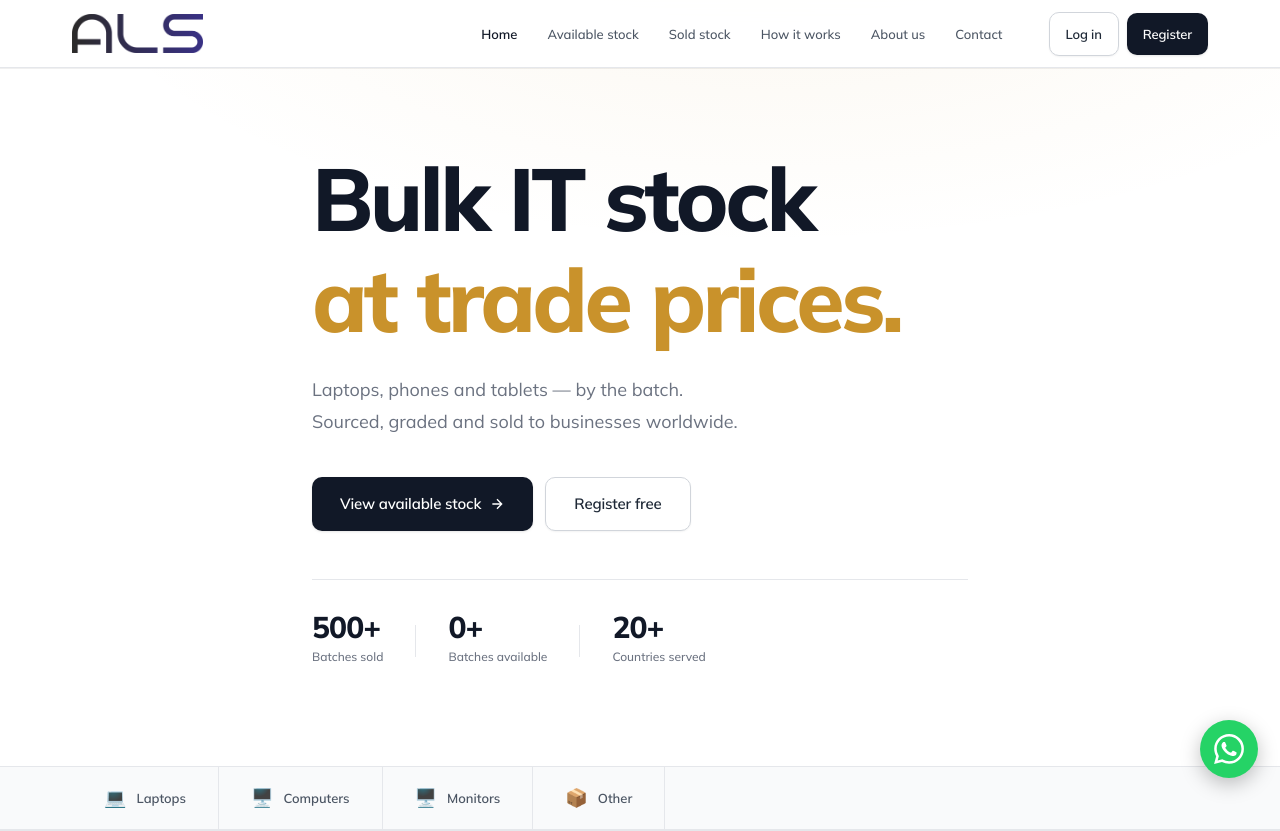
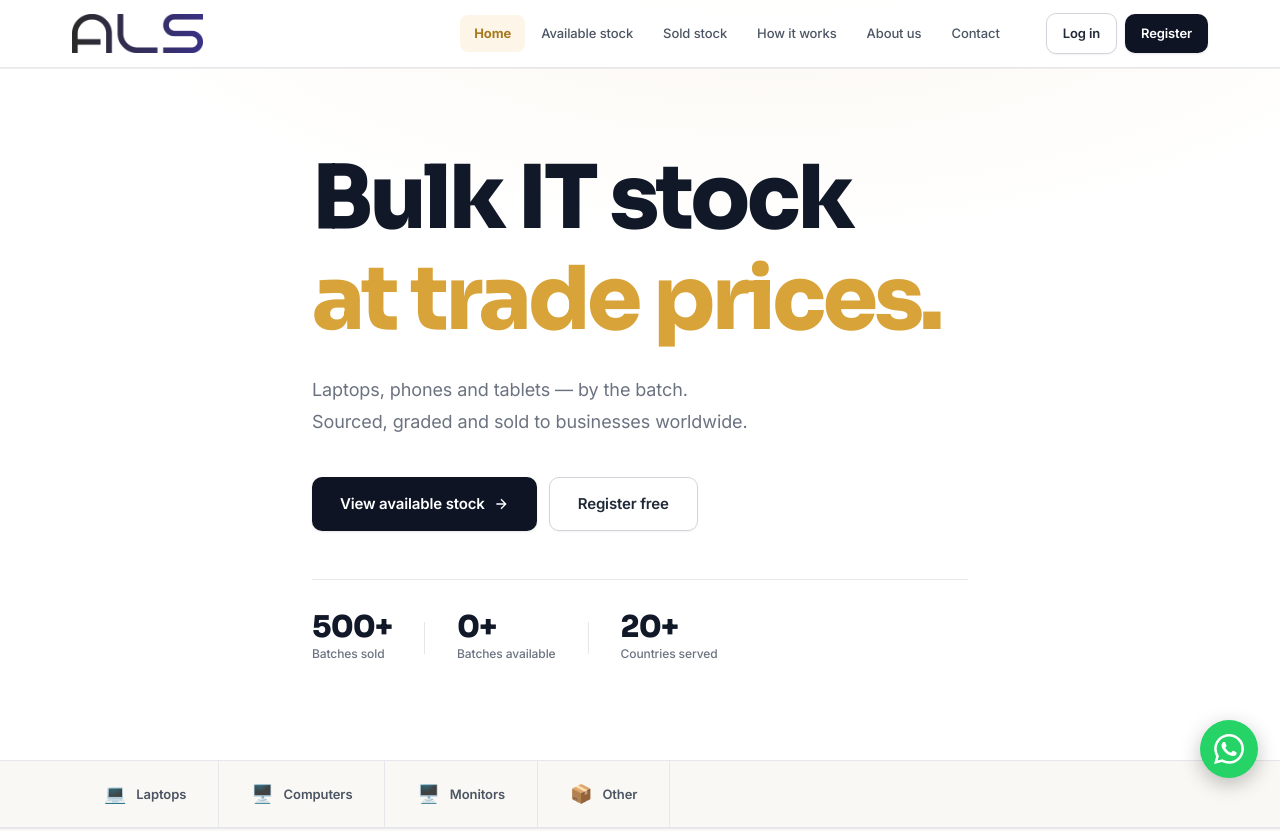
Before and after one commit to newbornspec/Als-Trade-wholesale, a React (Vite) app in the folder client/: page / in a window 1280 px wide. Shown: the top 831 px of the page. Built offline with nearby package versions, Linux system fonts and the light colour scheme; no server answers.

Commit message:
Full visual redesign: Sora + Inter fonts, refined gold and ink palette, gradient buttons

```diff
--- a/client/index.html
+++ b/client/index.html
@@ -4,6 +4,9 @@
     <meta charset="UTF-8" />
     <link rel="icon" type="image/png" href="/favicon.png" />
     <meta name="viewport" content="width=device-width, initial-scale=1.0" />
+    <link rel="preconnect" href="https://fonts.googleapis.com" />
+    <link rel="preconnect" href="https://fonts.gstatic.com" crossorigin />
+    <link href="https://fonts.googleapis.com/css2?family=Inter:wght@400;500;600;700&family=Sora:wght@500;600;700;800&display=swap" rel="stylesheet" />
     <title>ALS Wholesale — Bulk IT Stock at Trade Prices</title>
     <meta name="description" content="A.L.S Trade supplies bulk and refurbished IT hardware to registered businesses worldwide at genuine trade prices." />
     <meta name="robots" content="index, follow" />
--- a/client/src/components/Navbar.css
+++ b/client/src/components/Navbar.css
@@ -70,7 +70,7 @@
   transition: all var(--t);
 }
 .nav-links a:hover { color: var(--gray-800); background: var(--gray-50); }
-.nav-links a.active { color: var(--gray-800); font-weight: 600; }
+.nav-links a.active { color: var(--accent-dk); font-weight: 700; background: var(--accent-lt); }
 
 /* Auth buttons */
 .nav-auth {
--- a/client/src/index.css
+++ b/client/src/index.css
@@ -1,8 +1,8 @@
-@import url('https://fonts.googleapis.com/css2?family=Mulish:ital,wght@0,300;0,400;0,500;0,600;0,700;0,800;0,900;1,400&display=swap');
+/* Fonts (Sora headings + Inter body) are loaded via <link> in index.html */
 
 :root {
   --white:      #ffffff;
-  --off-white:  #f9fafb;
+  --off-white:  #faf8f4;
   --gray-50:    #f3f4f6;
   --gray-100:   #e5e7eb;
   --gray-200:   #d1d5db;
@@ -14,10 +14,15 @@
   --gray-800:   #111827;
   --black:      #030712;
 
-  --accent:     #c9922b;
-  --accent-dk:  #a87623;
-  --accent-lt:  #fef9ee;
+  --accent:     #d8a43a;
+  --accent-dk:  #a6791f;
+  --accent-lt:  #fdf6e8;
   --accent-mid: #fde68a;
+  --accent-grad: linear-gradient(135deg, #e6b34e 0%, #cf982c 100%);
+
+  --ink:        #0e1424;
+  --ink-2:      #1a2336;
+  --steel:      #3b5266;
 
   --green:      #16a34a;
   --green-lt:   #f0fdf4;
@@ -26,8 +31,8 @@
   --blue:       #2563eb;
   --blue-lt:    #eff6ff;
 
-  --font-display: 'Mulish', sans-serif;
-  --font-body:    'Mulish', sans-serif;
+  --font-display: 'Sora', sans-serif;
+  --font-body:    'Inter', sans-serif;
 
   --nav-h:    68px;
   --radius:   10px;
@@ -46,18 +51,28 @@
 html{scroll-behavior:smooth}
 
 body {
-  font-family: 'Mulish', sans-serif;
+  font-family: var(--font-body);
   background: var(--white);
-  color: rgb(50, 49, 64);
+  color: #2a2a33;
   font-size: 16px;
   font-weight: 400;
-  line-height: 26px;
+  line-height: 1.7;
+  letter-spacing: -0.006em;
   -webkit-font-smoothing: antialiased;
+  text-rendering: optimizeLegibility;
+}
+
+h1, h2, h3, h4, h5, h6 {
+  font-family: var(--font-display);
+  letter-spacing: -0.022em;
+  line-height: 1.15;
 }
 
 a{color:inherit;text-decoration:none}
 img{display:block;max-width:100%}
 button{cursor:pointer;font-family:var(--font-body)}
+:focus-visible{outline:2px solid var(--accent);outline-offset:2px}
+::selection{background:var(--accent-mid);color:var(--ink)}
 
 .container {
   width: 100%;
@@ -84,24 +99,25 @@ button{cursor:pointer;font-family:var(--font-body)}
 .btn-sm { padding: 8px 16px; font-size: 13px; }
 
 .btn-primary {
-  background: var(--gray-800);
+  background: var(--ink);
   color: var(--white);
   box-shadow: var(--shadow-sm);
 }
 .btn-primary:hover {
-  background: var(--black);
-  transform: translateY(-1px);
-  box-shadow: var(--shadow-md);
+  background: var(--ink-2);
+  transform: translateY(-2px);
+  box-shadow: var(--shadow-lg);
 }
 .btn-accent {
-  background: var(--accent);
-  color: var(--white);
-  box-shadow: var(--shadow-sm);
+  background: var(--accent-grad);
+  color: var(--ink);
+  font-weight: 700;
+  box-shadow: 0 4px 14px rgba(201,146,43,.35);
 }
 .btn-accent:hover {
-  background: var(--accent-dk);
-  transform: translateY(-1px);
-  box-shadow: var(--shadow-md);
+  filter: brightness(1.05);
+  transform: translateY(-2px);
+  box-shadow: 0 8px 22px rgba(201,146,43,.45);
 }
 .btn-outline {
   background: var(--white);
@@ -110,10 +126,10 @@ button{cursor:pointer;font-family:var(--font-body)}
   box-shadow: var(--shadow-xs);
 }
 .btn-outline:hover {
-  border-color: var(--gray-400);
-  background: var(--gray-50);
-  color: var(--gray-800);
-  transform: translateY(-1px);
+  border-color: var(--accent);
+  background: var(--accent-lt);
+  color: var(--accent-dk);
+  transform: translateY(-2px);
 }
 /* For buttons on dark backgrounds */
 .btn-outline-dark {
--- a/client/src/pages/HomePage.css
+++ b/client/src/pages/HomePage.css
@@ -42,7 +42,7 @@
   border-radius: 50%;
 }
 .hero-title {
-  font-family: 'Mulish', sans-serif;
+  font-family: var(--font-display);
   font-size: clamp(48px, 7vw, 88px);
   font-weight: 800;
   letter-spacing: -0.04em;
```
Also changed, not shown: 1 other file (tests, documents, lock files or other folders).
